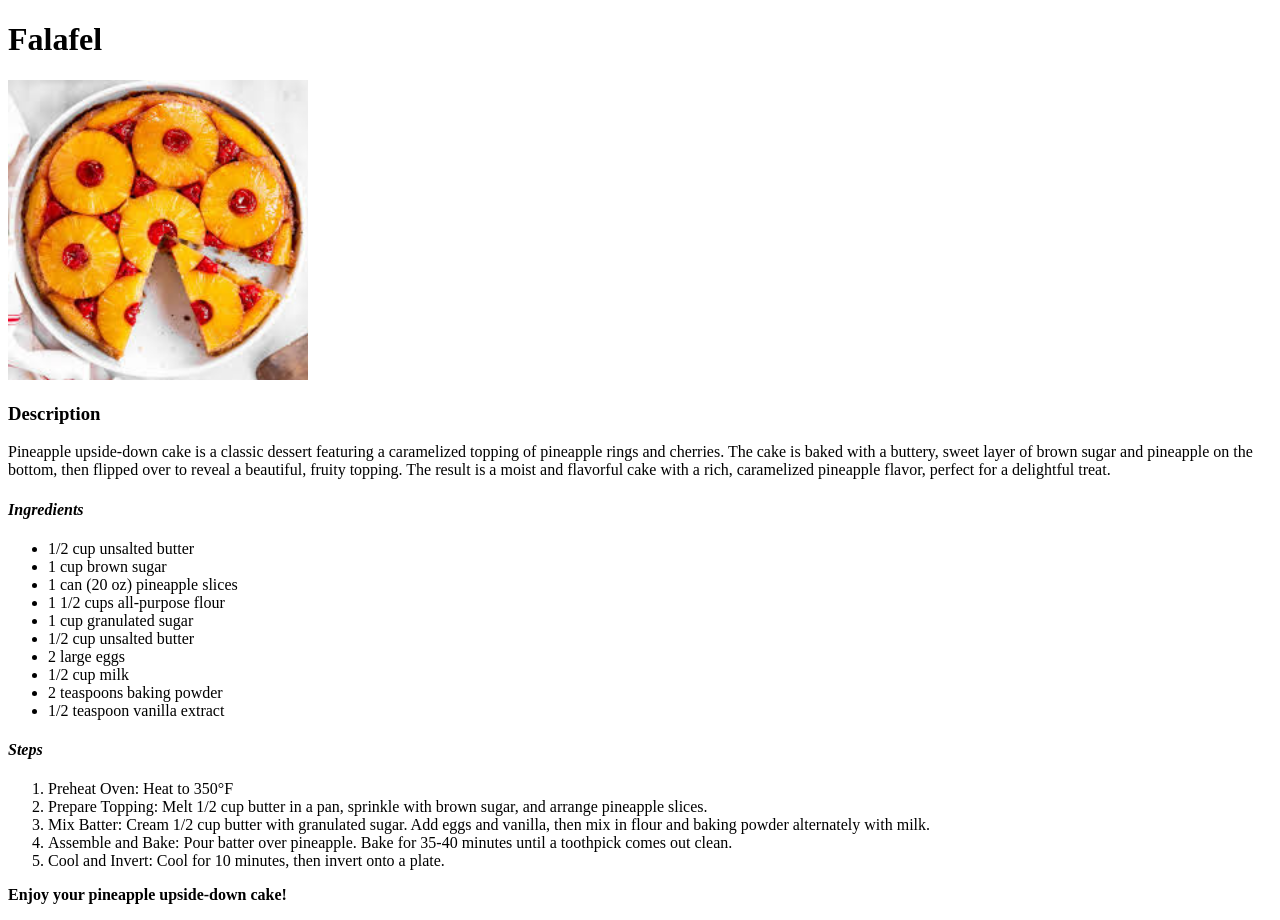
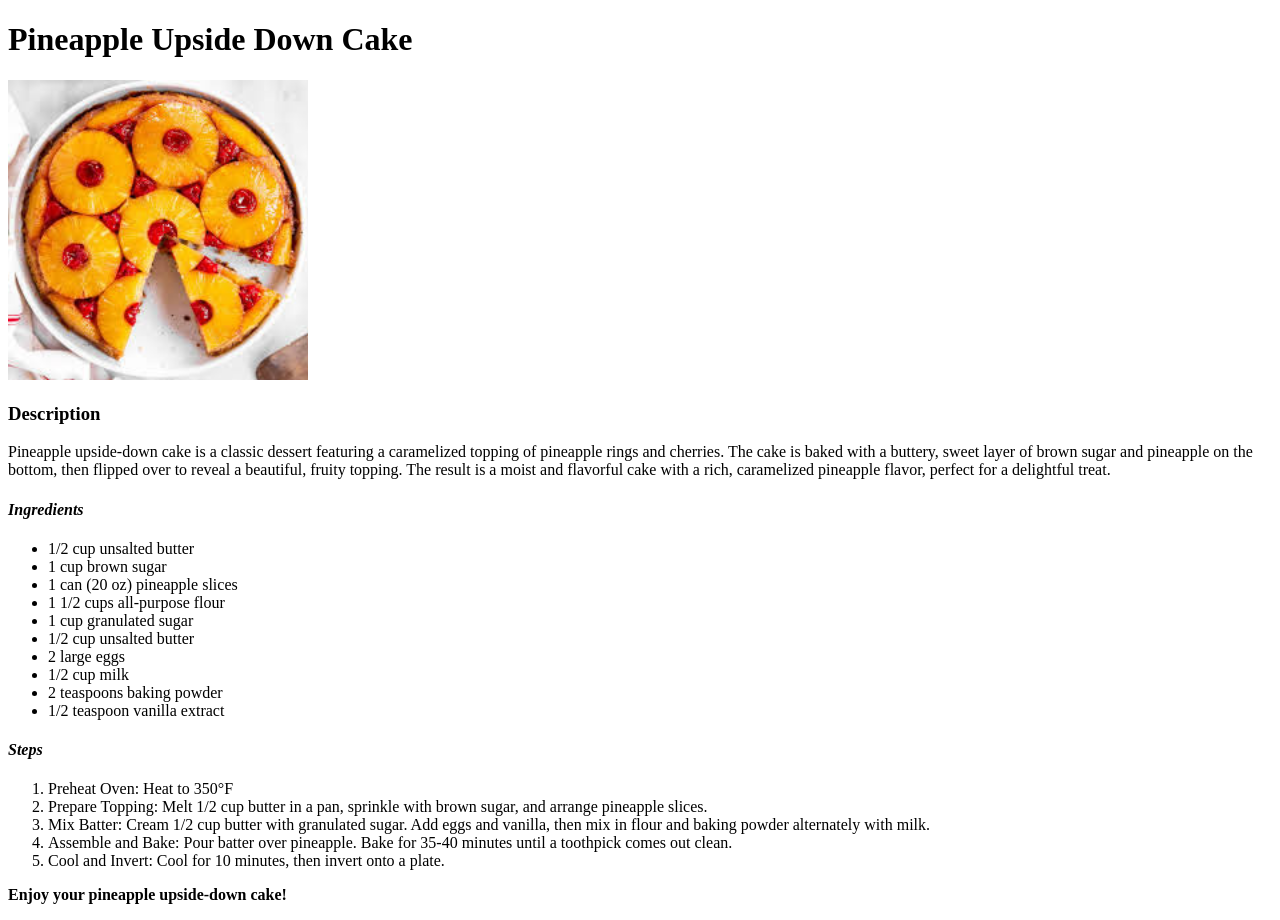
Before and after one commit to d1Rocky/odin-recipes, a plain HTML site: page recipes/pineapple_cake.html in a window 1280 px wide. Drawn offline with Linux system fonts and the light colour scheme.

Commit message:
Modified pineapple_cake file

```diff
--- a/recipes/pineapple_cake.html
+++ b/recipes/pineapple_cake.html
@@ -8,7 +8,7 @@
 
 <body>
 
-    <h1>Falafel</h1>
+    <h1>Pineapple Upside Down Cake</h1>
 
     <img src="../images/pineapple_cake.jpeg" alt="Falafel Image" height="300" width="300">
 
```
